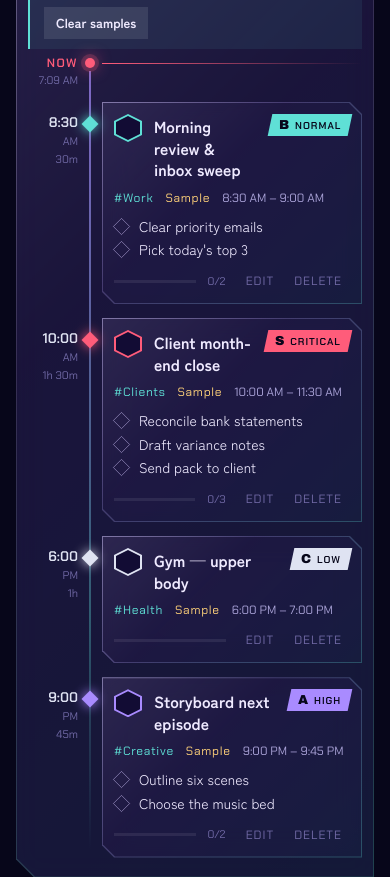
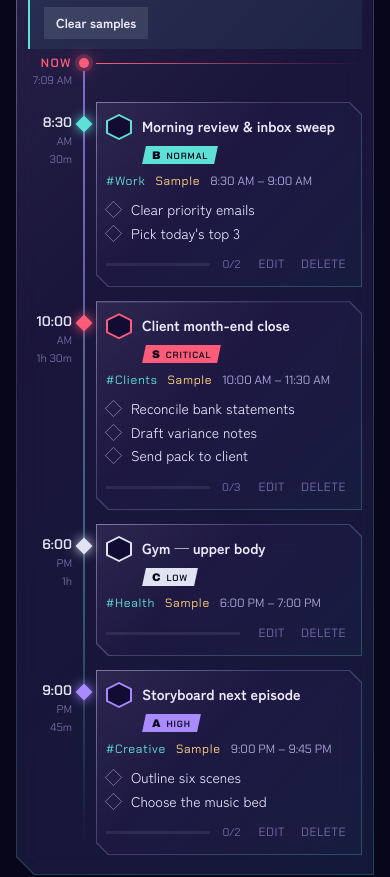
Before and after one commit to mohash991-glitch/mosplanner, a plain HTML site: page index.html in a window 390 px wide. Shown: the part 881-1758 px from the top of the page. Drawn offline with Linux system fonts and the light colour scheme; a web font is replaced by a local one.

Commit message:
Responsive task cards that adapt to any screen width
Co-Authored-By: Claude Opus 5.5 <noreply@anthropic.com>
Claude-Session: https://claude.ai/code/session_01MgymyGtmFZbNYhFp77dR3q

```diff
--- a/index.html
+++ b/index.html
@@ -24,7 +24,7 @@
   --f-display:"Dela Gothic One","Arial Black",system-ui,sans-serif;
   --f-body:"Zen Kaku Gothic New","Hiragino Sans","Segoe UI",system-ui,sans-serif;
   --f-data:"Chakra Petch",ui-monospace,"SF Mono",Menlo,monospace;
-  --tcol:64px;
+  --tcol:clamp(44px, 11vw, 64px);
 }
 
 :root[data-mode="light"]{
@@ -145,7 +145,7 @@ kbd{font-family:var(--f-data);font-size:11px;padding:1px 6px;border:1px solid rg
 .check svg{position:relative;width:14px;height:14px;opacity:0;transform:scale(.4);transition:all .2s}
 .task.is-done .check::before{background:linear-gradient(160deg,var(--violet),var(--tide))}
 .task.is-done .check svg{opacity:1;transform:none}
-.t-title{margin:2px 0 0;flex:1;min-width:0;font-size:16px;font-weight:700;line-height:1.35;overflow-wrap:anywhere}
+.t-title{margin:2px 0 0;flex:1;min-width:0;font-size:16px;font-weight:700;line-height:1.35;overflow-wrap:break-word;word-break:normal;hyphens:manual}
 .task.is-done .t-title{color:var(--muted);text-decoration:line-through;text-decoration-color:rgba(169,139,255,.6)}
 .rank{flex:none;font-family:var(--f-display);font-size:13px;line-height:1;padding:5px 9px 4px;color:var(--void);background:var(--rank);transform:skewX(-12deg);white-space:nowrap}
 .rank span{display:inline-block;transform:skewX(12deg)}
@@ -299,18 +299,35 @@ kbd{font-family:var(--f-data);font-size:11px;padding:1px 6px;border:1px solid rg
 .crop{display:grid;grid-template-columns:96px minmax(0,1fr);gap:14px;align-items:center;margin-top:10px;padding:10px;background:rgba(255,255,255,.04);border:1px solid var(--edge)}
 .crop-prev{width:96px;height:96px}
 .crop-ctl{display:grid;gap:6px;min-width:0}
+
+/* Task cards size themselves to the space they get (any phone, tablet or desktop window) */
+.task{container:task / inline-size}
+@container task (max-width: 640px){
+  .t-card{padding:12px clamp(10px,3cqi,16px) 10px}
+  .t-card.has-thumb{padding-left:clamp(10px,3cqi,16px);min-height:0;display:grid;grid-template-columns:clamp(60px,20cqi,104px) minmax(0,1fr);column-gap:clamp(10px,3cqi,14px);align-items:start}
+  .t-card.has-thumb>.t-thumb{position:relative;left:auto;top:auto;width:100%;height:auto;aspect-ratio:1;grid-column:1;grid-row:1 / span 2}
+  .t-card.has-thumb>.t-top,.t-card.has-thumb>.t-meta{grid-column:2}
+  .t-card.has-thumb>.deliv,.t-card.has-thumb>.t-foot{grid-column:1 / -1}
+  .t-top{flex-wrap:wrap;gap:6px 10px}
+  .t-top .t-title{flex:1 1 calc(100% - 40px);font-size:clamp(14.5px,3.4cqi,16px)}
+  .t-top .rank{order:3;margin-left:38px;font-size:11px;padding:4px 8px 3px}
+  .t-top .rank small{font-size:9px}
+  .check{width:26px;height:26px}
+  .t-meta,.deliv,.t-foot{padding-left:0}
+  .t-meta{gap:4px 10px}
+}
+@container task (max-width: 380px){
+  .t-act button{padding:4px 6px;letter-spacing:.04em}
+}
+@container task (max-width: 300px){
+  .t-top .rank small{display:none}
+}
 #refreshBtn.spin svg{animation:spin .8s linear infinite}
 @keyframes spin{to{transform:rotate(360deg)}}
 @media (max-width:900px){.grid{grid-template-columns:minmax(0,1fr)}.side{grid-template-columns:repeat(auto-fit,minmax(260px,1fr))}}
 @media (max-width:560px){
-  :root{--tcol:50px}
   .field input,.field select,.field textarea{font-size:16px}
-  .t-thumb{width:84px;height:84px}
-  .t-card.has-thumb{padding-left:108px;min-height:110px}
-  .t-card.has-thumb>.t-thumb{left:12px;top:12px}
   .board{padding:16px 12px 20px}
-  .t-card{padding:12px 12px 10px}
-  .t-meta,.deliv,.t-foot{padding-left:0}
   .row{grid-template-columns:minmax(0,1fr) minmax(0,1fr)}
   .row .field:first-child{grid-column:1/-1}
   .power{max-width:none}
--- a/sw.js
+++ b/sw.js
@@ -1,4 +1,4 @@
-const V="mos-planner-03c835a329";
+const V="mos-planner-e14ec2146c";
 const SHELL=["./","index.html","manifest.webmanifest","icon-192.png","icon-512.png","icon-maskable-512.png","apple-touch-icon.png"];
 self.addEventListener("install",e=>{e.waitUntil(caches.open(V).then(c=>c.addAll(SHELL)).then(()=>self.skipWaiting()))});
 self.addEventListener("activate",e=>{e.waitUntil(caches.keys().then(ks=>Promise.all(ks.filter(k=>k!==V).map(k=>caches.delete(k)))).then(()=>self.clients.claim()))});
```
